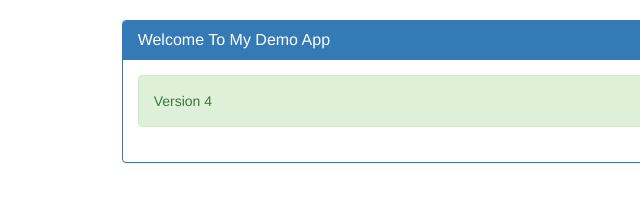
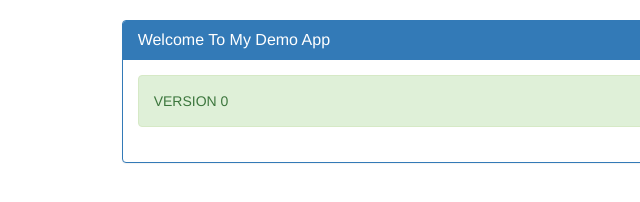
Before and after one commit to E3cape/ci-cd, a plain HTML site: page index.html in a window 1280 px wide. Shown: the full height of the page, 0-640 px from the left. Drawn offline with nearby package versions, Linux system fonts and the light colour scheme.

Commit message:
Update index.html

```diff
--- a/index.html
+++ b/index.html
@@ -12,7 +12,7 @@
      </div>
       <div class="panel-body">
        <div class="alert alert-success">
-          <p>Version 4</p>
+          <p>VERSION 0</p>
        </div>
       </div>
   </div>
```
